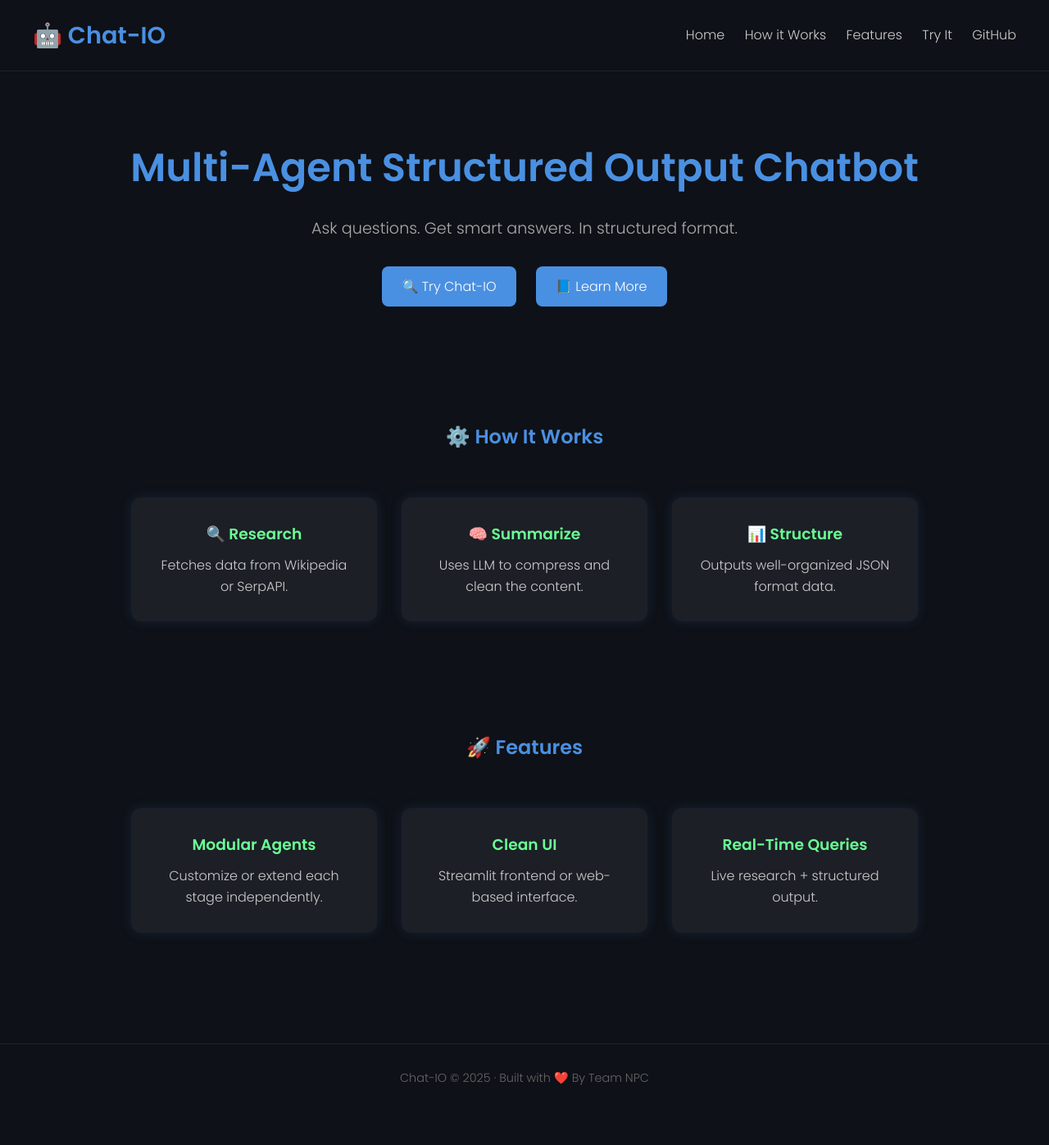
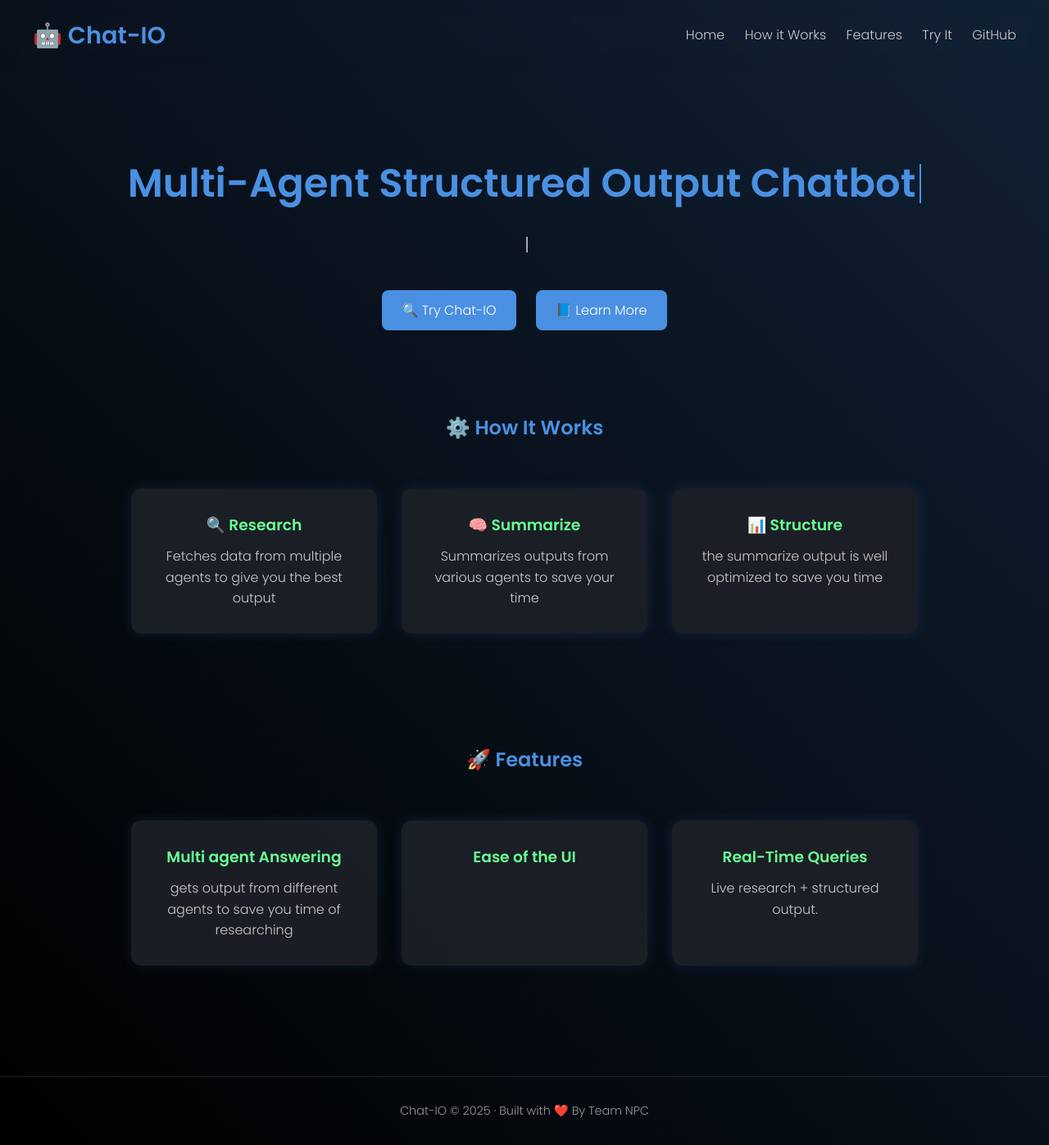
Before and after one commit to AdityaAneNenu/Chat-io, a Python web app: template chatbot/templates/index.html in a window 1280 px wide. Shown: the whole page at 82% size. Before the commit the page ends 1324 px from the top, so only its background shows below. Run offline with Jinja, Linux system fonts and the light colour scheme; the template is opened without the code that fills it, so the values that code supplies are empty.

Commit message:
Frontend

```diff
--- a/chatbot/templates/index.html
+++ b/chatbot/templates/index.html
@@ -14,18 +14,20 @@
     }
 
     body {
-      background-color: #0E1117;
+      background: linear-gradient(225deg, #112135, #000000);
       color: #CCCCCC;
       line-height: 1.6;
+      overflow-x: hidden;
     }
 
     header {
-      background-color: #0E1117;
+      background-color: transparent;
+      backdrop-filter: blur(10px);
+      -webkit-backdrop-filter: blur(10px);
       padding: 20px 40px;
       display: flex;
       justify-content: space-between;
       align-items: center;
-      border-bottom: 1px solid #1f2229;
     }
 
     .logo {
@@ -47,22 +49,71 @@
 
     .hero {
       text-align: center;
-      padding: 80px 20px;
+      padding: 100px 20px 40px;
     }
 
-    .hero h1 {
+    .typewriter-wrapper {
+      display: inline-flex;
+      align-items: center;
+      justify-content: center;
       font-size: 3rem;
       color: #4A90E2;
     }
 
-    .hero p {
+    .typewriter-text {
+      overflow: hidden;
+      white-space: nowrap;
+      display: inline-block;
+      border-right: none;
+      animation: typing 3.5s steps(40, end) forwards;
+    }
+
+    .subtitle-wrapper {
+      display: inline-flex;
+      align-items: center;
+      justify-content: center;
+      margin-top: 20px;
       font-size: 1.2rem;
       color: #AAAAAA;
-      margin: 20px 0;
+    }
+
+    .subtitle {
+  overflow: hidden;
+  white-space: nowrap;
+  display: inline-block;
+  border-right: none;
+}
+
+    .cursor {
+      display: inline-block;
+      width: 2px;
+      height: 1em;
+      background-color: currentColor;
+      margin-left: 5px;
+      animation: blink 0.75s step-end infinite;
+    }
+
+    @keyframes typing {
+      from { width: 0; }
+      to { width: 100%; }
+    }
+
+    @keyframes typingSubtitle {
+      from { width: 0; }
+      to { width: 100%; }
+    }
+
+    @keyframes blink {
+      0%, 100% { opacity: 0; }
+      50% { opacity: 1; }
+    }
+
+    .hidden {
+      visibility: hidden;
     }
 
     .buttons {
-      margin-top: 30px;
+      margin-top: 40px;
     }
 
     .btn {
@@ -74,12 +125,15 @@
       margin: 0 10px;
       cursor: pointer;
       font-size: 1rem;
-      transition: background 0.3s;
+      transition: all 0.4s ease;
+      transform: translateY(0);
     }
 
     .btn:hover {
       background-color: #69FF94;
       color: #000;
+      transform: translateY(-5px);
+      box-shadow: 0 8px 20px rgba(105, 255, 148, 0.3);
     }
 
     .section {
@@ -99,12 +153,18 @@
     }
 
     .card {
-      background: #1C1F26;
+      background: rgba(28, 31, 38, 0.95);
       border-radius: 12px;
       padding: 30px;
       margin: 15px;
       width: 300px;
       box-shadow: 0 0 15px rgba(74, 144, 226, 0.15);
+      transition: transform 0.3s ease, box-shadow 0.3s ease;
+    }
+
+    .card:hover {
+      transform: scale(1.05);
+      box-shadow: 0 10px 30px rgba(105, 255, 148, 0.2);
     }
 
     .card h3 {
@@ -118,7 +178,7 @@
       font-size: 0.9rem;
       border-top: 1px solid #1f2229;
       margin-top: 60px;
-      color: #666;
+      color: #999;
     }
   </style>
 </head>
@@ -127,7 +187,7 @@
   <header>
     <div class="logo">🤖 Chat-IO</div>
     <nav>
-      <a href="#">Home</a>
+      <a href="/">Home</a>
       <a href="#how">How it Works</a>
       <a href="#features">Features</a>
       <a href="/chat">Try It</a>
@@ -136,8 +196,13 @@
   </header>
 
   <section class="hero">
-    <h1>Multi-Agent Structured Output Chatbot</h1>
-    <p>Ask questions. Get smart answers. In structured format.</p>
+    <h1 class="typewriter-wrapper">
+      <span class="typewriter-text" id="main-heading">Multi-Agent Structured Output Chatbot</span><span class="cursor"></span>
+    </h1>
+    <br>
+    <p class="subtitle-wrapper hidden" id="subtitle-wrapper">
+      <span class="subtitle" style="animation-delay: 0.1s;">Ask questions. Get smart answers. In structured format.</span><span class="cursor"></span>
+    </p>
     <div class="buttons">
       <button class="btn" onclick="window.location.href='/chat'">🔍 Try Chat-IO</button>
       <button class="btn" onclick="window.location.href='https://github.com/MediatedFlame70/Chat-io'">📘 Learn More</button>
@@ -149,15 +214,15 @@
     <div class="features">
       <div class="card">
         <h3>🔍 Research</h3>
-        <p>Fetches data from Wikipedia or SerpAPI.</p>
+        <p>Fetches data from multiple agents to give you the best output</p>
       </div>
       <div class="card">
         <h3>🧠 Summarize</h3>
-        <p>Uses LLM to compress and clean the content.</p>
+        <p>Summarizes outputs from various agents to save your time</p>
       </div>
       <div class="card">
         <h3>📊 Structure</h3>
-        <p>Outputs well-organized JSON format data.</p>
+        <p>the summarize output is well optimized to save you time</p>
       </div>
     </div>
   </section>
@@ -166,12 +231,12 @@
     <h2>🚀 Features</h2>
     <div class="features">
       <div class="card">
-        <h3>Modular Agents</h3>
-        <p>Customize or extend each stage independently.</p>
+        <h3>Multi agent Answering</h3>
+        <p>gets output from different agents to save you time of researching</p>
       </div>
       <div class="card">
-        <h3>Clean UI</h3>
-        <p>Streamlit frontend or web-based interface.</p>
+        <h3>Ease of the UI</h3>
+        <p></p>
       </div>
       <div class="card">
         <h3>Real-Time Queries</h3>
@@ -184,5 +249,22 @@
     Chat-IO © 2025 · Built with ❤️ By Team NPC
   </div>
 
+  <script>
+    document.addEventListener("DOMContentLoaded", () => {
+      const heading = document.getElementById("main-heading");
+      const subtitleWrapper = document.getElementById("subtitle-wrapper");
+      const subtitle = subtitleWrapper.querySelector(".subtitle");
+
+      heading.addEventListener("animationend", () => {
+        subtitleWrapper.classList.remove("hidden");
+
+        // Reset animation
+        subtitle.style.animation = "none";
+        subtitle.offsetHeight; // force reflow
+        subtitle.style.animation = "typingSubtitle 3s steps(50, end) forwards";
+      });
+    });
+  </script>
+
 </body>
 </html>
```
Also changed, not shown: chatbot/templates/chat.html (+117 -122 lines).
